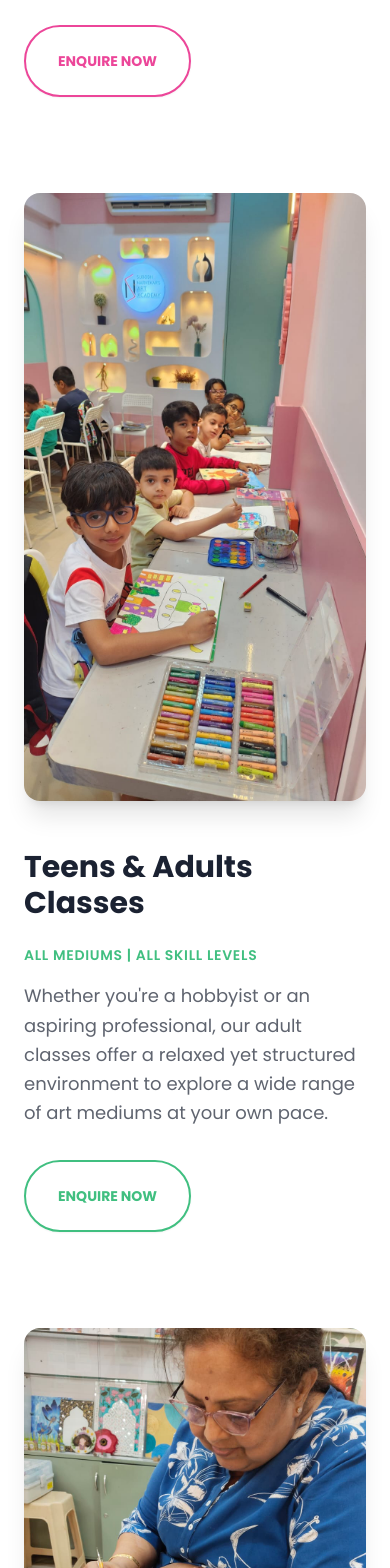
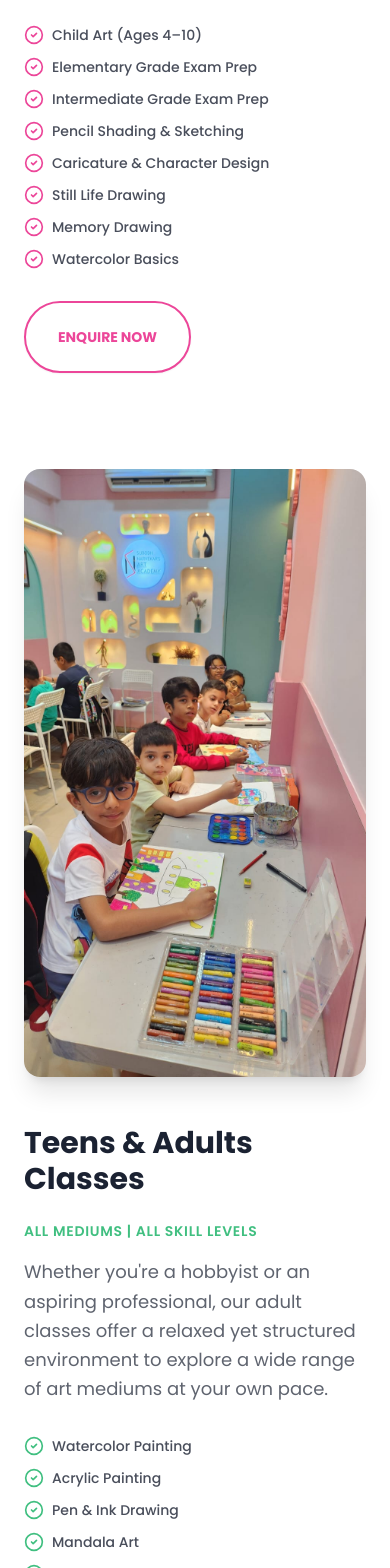
Before and after one commit to avdhut0578-spec/SUBODH-NARVEKARS-ART-ACADEMY, a React (Vite) app: page / in a window 390 px wide. Shown: the part 5320-6888 px from the top of the page. Built offline with nearby package versions, Linux system fonts and the light colour scheme.

Commit message:
Update home.tsx

```diff
--- a/src/pages/home.tsx
+++ b/src/pages/home.tsx
@@ -60,7 +60,7 @@ const FlippableCourseCard = ({ card }: { card: { title: string; desc?: string; i
           </div>
         </div>
         <div className="absolute inset-0 h-full w-full bg-muted rounded-2xl [transform:rotateY(180deg)] [backface-visibility:hidden] flex items-center justify-center overflow-hidden border-4 border-primary">
-          <img src={courseArtwork[card.title] || "/class.jpg"} alt={`${card.title} Artwork`} className="w-full h-full object-cover" />
+          <img src={courseArtwork[card.title] || "/class.png"} alt={`${card.title} Artwork`} className="w-full h-full object-cover" />
         </div>
       </div>
     </div>
@@ -144,7 +144,7 @@ export default function Home() {
             </div>
             <motion.div initial={{ opacity: 0, scale: 0.95 }} animate={{ opacity: 1, scale: 1 }} transition={{ duration: 0.8, delay: 0.2 }} className="relative hidden lg:block">
               <div className="absolute inset-0 bg-primary/20 rounded-3xl translate-x-4 translate-y-4 -z-10"></div>
-              <img src="/class.jpg" alt="Art Studio Class" className="w-full h-auto rounded-2xl object-cover shadow-2xl" />
+              <img src="/class.png" alt="Art Studio Class" className="w-full h-auto rounded-2xl object-cover shadow-2xl" />
             </motion.div>
           </div>
         </section>
@@ -298,6 +298,14 @@ export default function Home() {
               <h3 className="text-3xl md:text-4xl font-bold text-foreground mb-6">Kids & Teens Art Classes</h3>
               <p className="text-secondary font-semibold uppercase tracking-wider text-sm mb-4">Ideal for: Kids | Young Adults | Ages 4–15</p>
               <p className="text-foreground/70 text-lg mb-8 leading-relaxed">Our foundational art classes are designed to spark creativity and build core skills in young learners. From Child Art for beginners to Elementary and Intermediate Grade Exam Preparation, each session blends fun with structured learning.</p>
+              <ul className="grid grid-cols-1 sm:grid-cols-2 gap-x-4 gap-y-3 mb-8">
+                {["Child Art (Ages 4–10)", "Elementary Grade Exam Prep", "Intermediate Grade Exam Prep", "Pencil Shading & Sketching", "Caricature & Character Design", "Still Life Drawing", "Memory Drawing", "Watercolor Basics"].map((item, i) => (
+                  <li key={i} className="flex items-start gap-2">
+                    <CheckCircle2 className="w-5 h-5 text-primary shrink-0" />
+                    <span className="text-foreground/80 font-medium text-sm">{item}</span>
+                  </li>
+                ))}
+              </ul>
               <Button onClick={() => scrollToSection("contact")} variant="outline" className="border-2 border-primary text-primary hover:bg-primary hover:text-white font-bold rounded-full px-8 py-6">ENQUIRE NOW</Button>
             </motion.div>
           </div>
@@ -307,6 +315,14 @@ export default function Home() {
               <h3 className="text-3xl md:text-4xl font-bold text-foreground mb-6">Teens & Adults Classes</h3>
               <p className="text-secondary font-semibold uppercase tracking-wider text-sm mb-4">All Mediums | All Skill Levels</p>
               <p className="text-foreground/70 text-lg mb-8 leading-relaxed">Whether you're a hobbyist or an aspiring professional, our adult classes offer a relaxed yet structured environment to explore a wide range of art mediums at your own pace.</p>
+              <ul className="grid grid-cols-1 sm:grid-cols-2 gap-x-4 gap-y-3 mb-8">
+                {["Watercolor Painting", "Acrylic Painting", "Pen & Ink Drawing", "Mandala Art", "Landscape Painting", "Portrait Drawing"].map((item, i) => (
+                  <li key={i} className="flex items-start gap-2">
+                    <CheckCircle2 className="w-5 h-5 text-secondary shrink-0" />
+                    <span className="text-foreground/80 font-medium text-sm">{item}</span>
+                  </li>
+                ))}
+              </ul>
               <Button onClick={() => scrollToSection("contact")} variant="outline" className="border-2 border-secondary text-secondary hover:bg-secondary hover:text-white font-bold rounded-full px-8 py-6">ENQUIRE NOW</Button>
             </motion.div>
             <motion.div initial={{ opacity: 0, x: 30 }} whileInView={{ opacity: 1, x: 0 }} viewport={{ once: true }} transition={{ duration: 0.6 }} className="relative order-1 md:order-2">
@@ -324,7 +340,15 @@ export default function Home() {
               <h3 className="text-3xl md:text-4xl font-bold text-foreground mb-6">Professional & Certified Courses</h3>
               <p className="text-secondary font-semibold uppercase tracking-wider text-sm mb-4">Govt. Certified | Affiliated with SDVTI & MBTB</p>
               <p className="text-foreground/70 text-lg mb-8 leading-relaxed">For those seeking a formal career in art and design, SNAA offers government-certified programs with proven results in national entrance examinations.</p>
-              <div className="flex gap-6 mb-8">
+              <ul className="grid grid-cols-1 sm:grid-cols-2 gap-x-4 gap-y-3 mb-8">
+                {["Art Teacher's Training Course (ATTC)", "Fine Arts (Foundational & Advanced)", "MH AAC CET Entrance Prep", "NIFT Entrance Preparation", "NID Entrance Preparation", "NATA Entrance Preparation", "Portfolio Development", "Online Coaching Available"].map((item, i) => (
+                  <li key={i} className="flex items-start gap-2">
+                    <CheckCircle2 className="w-5 h-5 text-primary shrink-0" />
+                    <span className="text-foreground/80 font-medium text-sm">{item}</span>
+                  </li>
+                ))}
+              </ul>
+              <div className="flex gap-6 mb-8 pt-4 border-t border-border/50">
                 <div><h4 className="font-bold text-foreground mb-1">Skill India</h4><p className="text-sm text-foreground/60">Govt. of India Initiative</p></div>
                 <div><h4 className="font-bold text-foreground mb-1">SDVTI</h4><p className="text-sm text-foreground/60">Vocational Training</p></div>
                 <div><h4 className="font-bold text-foreground mb-1">MBTB</h4><p className="text-sm text-foreground/60">Technical Board</p></div>
```
